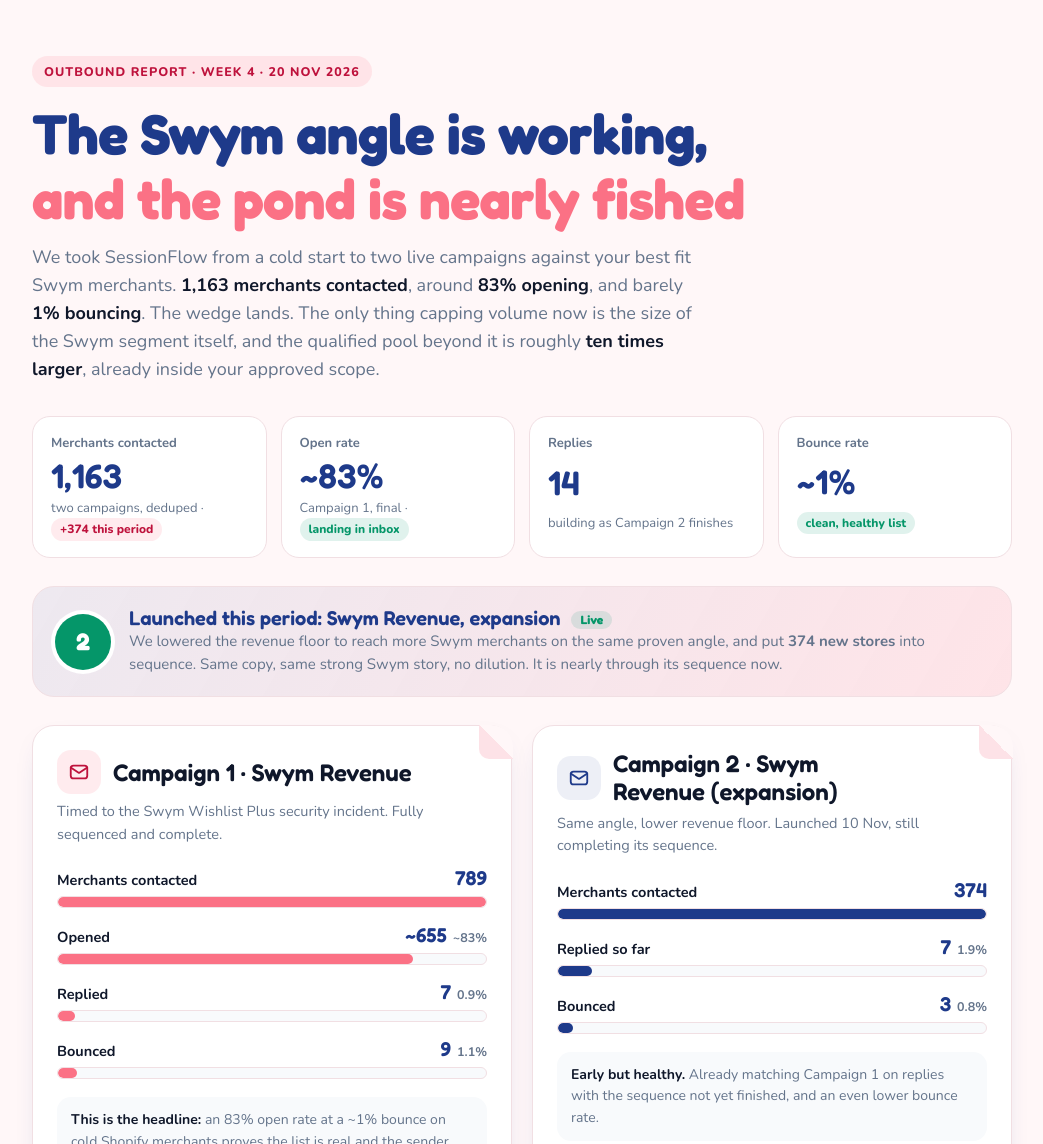
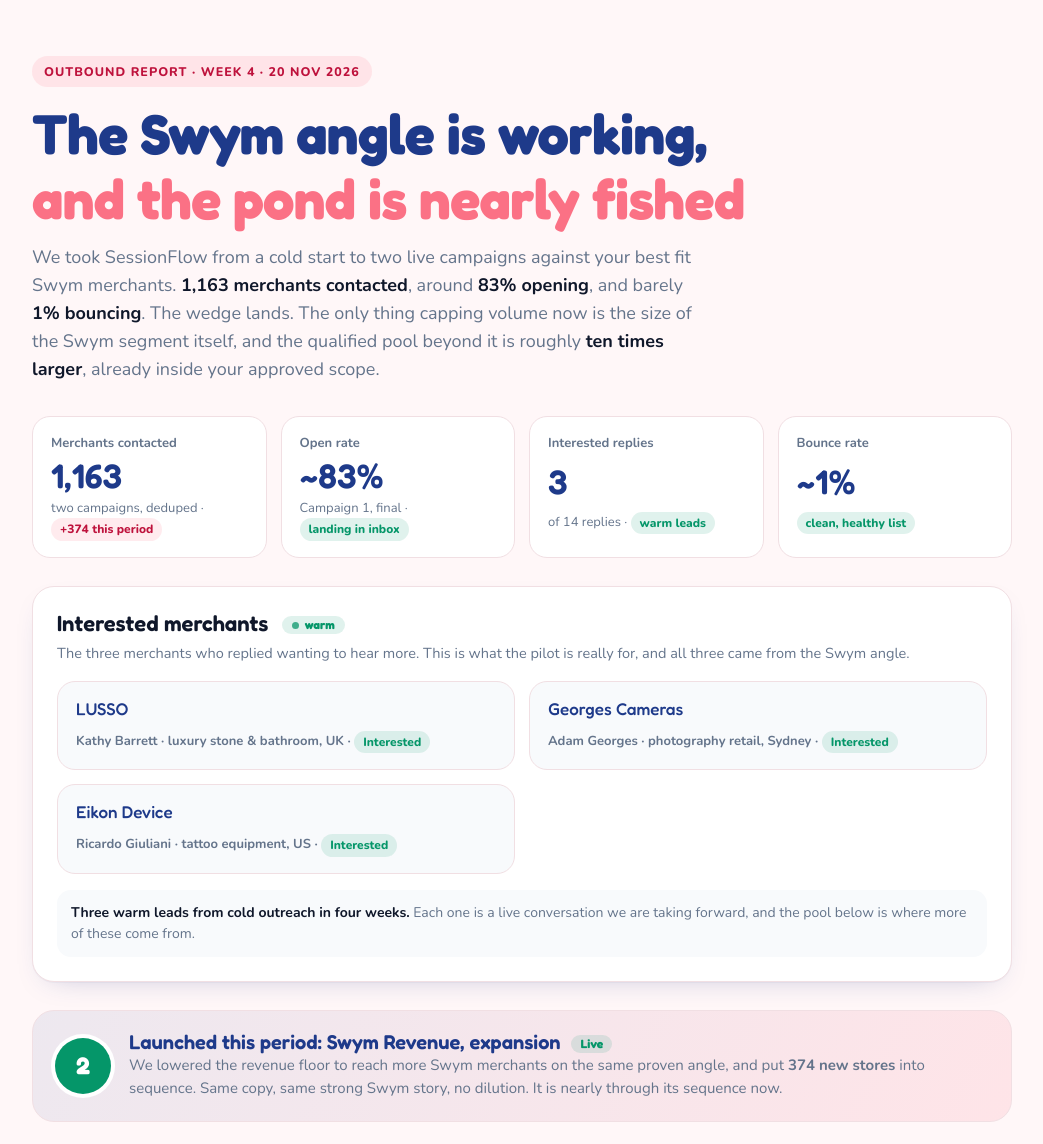
Before and after one commit to MpGTMwizard/reports, a plain HTML site: page sessionflow-week4.html in a window 1280 px wide. Shown: the top 1144 px of the page, without its empty margins (118-1161 px from the left). Drawn offline with nearby package versions, Linux system fonts and the light colour scheme.

Commit message:
SessionFlow week-4: add interested merchants (LUSSO, Georges, Eikon)

```diff
--- a/sessionflow-week4.html
+++ b/sessionflow-week4.html
@@ -202,8 +202,19 @@ footer b{color:var(--rose-ink)}
   <section class="stats" aria-label="Headline numbers">
     <div class="stat"><span class="k">Merchants contacted</span><span class="v num">1,163</span><span class="s">two campaigns, deduped &middot; <span class="chip rose">+374 this period</span></span></div>
     <div class="stat"><span class="k">Open rate</span><span class="v num">~83%</span><span class="s">Campaign 1, final &middot; <span class="chip good">landing in inbox</span></span></div>
-    <div class="stat"><span class="k">Replies</span><span class="v num">14</span><span class="s">building as Campaign 2 finishes</span></div>
+    <div class="stat"><span class="k">Interested replies</span><span class="v num">3</span><span class="s">of 14 replies &middot; <span class="chip good">warm leads</span></span></div>
     <div class="stat"><span class="k">Bounce rate</span><span class="v num">~1%</span><span class="s"><span class="chip good">clean, healthy list</span></span></div>
+  </section>
+
+  <section class="card said">
+    <h2>Interested merchants <span class="live">warm</span></h2>
+    <p class="ch-sub">The three merchants who replied wanting to hear more. This is what the pilot is really for, and all three came from the Swym angle.</p>
+    <div class="quotes">
+      <figure class="q"><blockquote>LUSSO</blockquote><figcaption>Kathy Barrett &middot; luxury stone &amp; bathroom, UK &middot; <span class="chip good">Interested</span></figcaption></figure>
+      <figure class="q"><blockquote>Georges Cameras</blockquote><figcaption>Adam Georges &middot; photography retail, Sydney &middot; <span class="chip good">Interested</span></figcaption></figure>
+      <figure class="q"><blockquote>Eikon Device</blockquote><figcaption>Ricardo Giuliani &middot; tattoo equipment, US &middot; <span class="chip good">Interested</span></figcaption></figure>
+    </div>
+    <p class="note"><b>Three warm leads from cold outreach in four weeks.</b> Each one is a live conversation we are taking forward, and the pool below is where more of these come from.</p>
   </section>
 
   <section class="joao" aria-label="New campaign">
@@ -267,8 +278,8 @@ footer b{color:var(--rose-ink)}
     <div class="card wins">
       <h2><span class="dot" style="background:var(--good)"></span>What's working</h2>
       <ul class="list">
+        <li><div><b>Three interested merchants.</b> <span>LUSSO, Georges Cameras and Eikon Device all replied wanting more, from cold.</span></div></li>
         <li><div><b>Delivery is clean.</b> <span>~83% open, ~1% bounce, effectively zero opt-outs. The list and the inboxing are sound.</span></div></li>
-        <li><div><b>The Swym angle pulls replies.</b> <span>14 replies across both campaigns, at a healthy clip for cold ecommerce.</span></div></li>
         <li><div><b>Expansion without dilution.</b> <span>Campaign 2 went live on the same proven copy, no angle compromise.</span></div></li>
         <li><div><b>The whole pipeline is mapped.</b> <span>Every remaining qualified merchant is known, scored and segmented, ready to go.</span></div></li>
       </ul>
```
